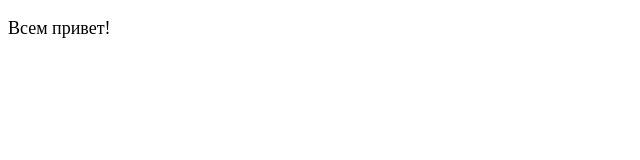
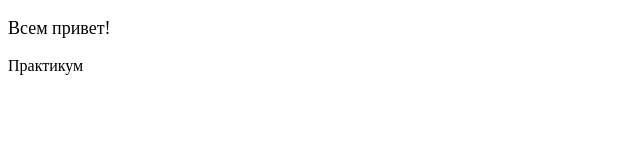
Before and after one commit to NcmNcmNcmNcm/first-project, a plain HTML site: page index.html in a window 1280 px wide. Shown: the full height of the page, 0-640 px from the left. Drawn offline with Linux system fonts and the light colour scheme.

Commit message:
Добавлен текст

```diff
--- a/index.html
+++ b/index.html
@@ -8,5 +8,6 @@
 </head>
 <body>
   <p class="title__text">Всем привет!</p>
+  <p>Практикум</p>
 </body>
 </html>
```
